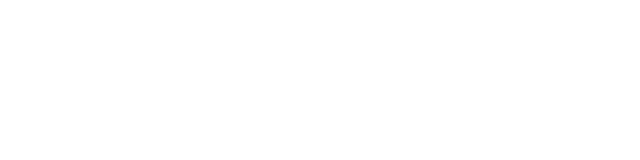
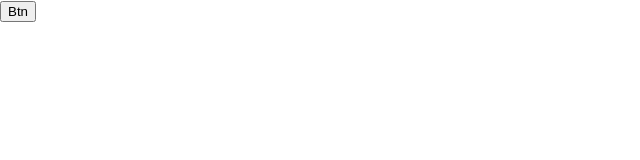
Before and after one commit to mouhsineelachbi/react_js_hooks_with_examples, a React (Create React App) app: page / in a window 1280 px wide. Shown: the top 160 px of the page, without its empty margins (0-640 px from the left). Built offline with nearby package versions, Linux system fonts and the light colour scheme.

Commit message:
useImperativeHandle to customize a DOM element in the component to be accessed by the consumers

```diff
--- a/src/App.js
+++ b/src/App.js
@@ -1,12 +1,47 @@
-import React from 'react';
+import React, { forwardRef, useImperativeHandle, useRef } from 'react';
 import './App.css';
 
-function App() {
+//  useImperativeHandle is used to customize the instance value that is exposed
+//  to parent component when using Ref
+//  means to you can access DOM element and forward It to be accessed
+//  by the consumers of the component library
+
+function App () {
+  const ref = useRef(null);
+
+  return <CoolButton ref={ref}></CoolButton>
+}
+
+
+
+function CoolButton(props, ref) {
+
+  const myBtn = useRef(null);
+
+  //  to change the ref behaviour
+  //  e.g the click will be changed
+  //  to give a message in the console
+  //  and then click
+  useImperativeHandle(ref, () => {
+    click: () => {
+      // console.log('Clicking Button!');
+      myBtn.current.click();
+    };
+  });
+
   return (
-    <div className="App">
+    <div>
+      <button ref={ myBtn }>Btn</button>
+      {/*
+        you can access a DOM element by using useRef hook
+        then you wrape the component to make that ref available
+        when someone uses this component
+      */}
 
     </div>
   );
 }
 
+CoolButton = forwardRef(CoolButton);
+
 export default App;
```
Also changed, not shown: 1 other file (tests, documents, lock files or other folders).
